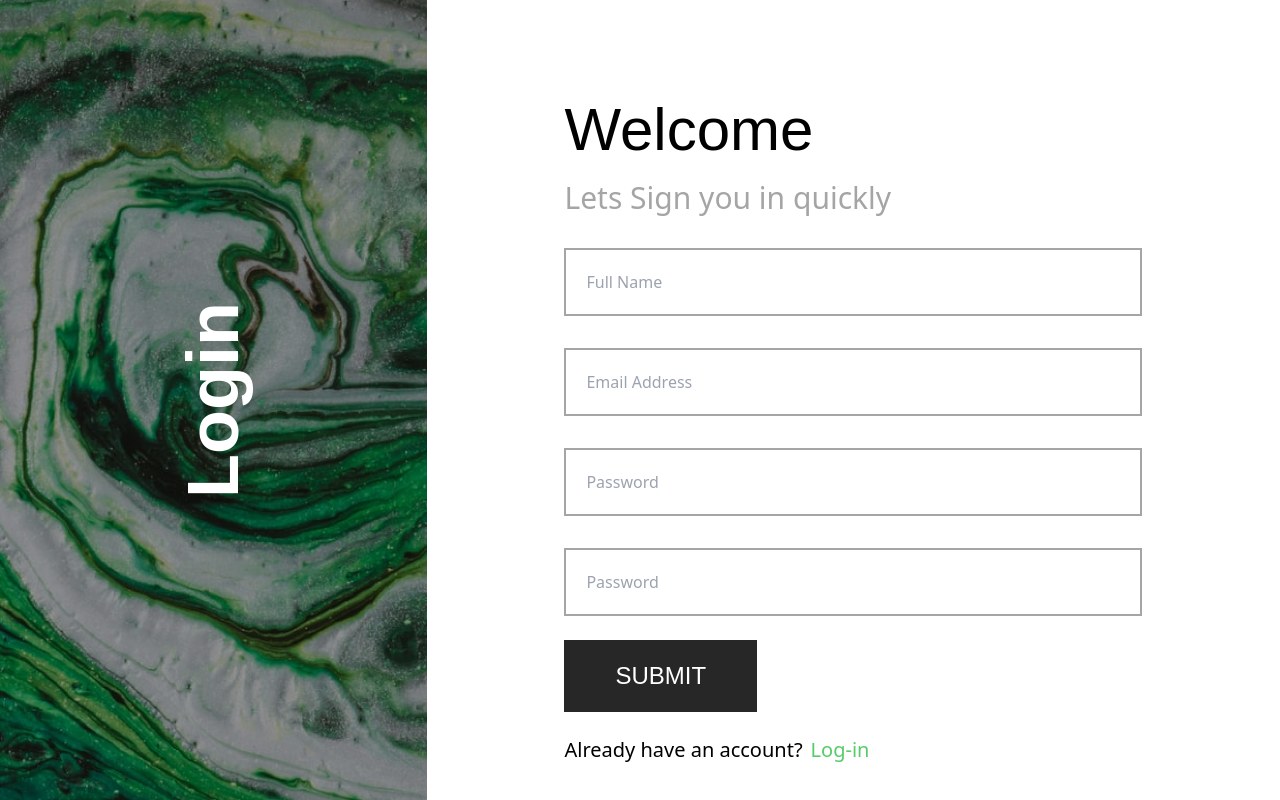
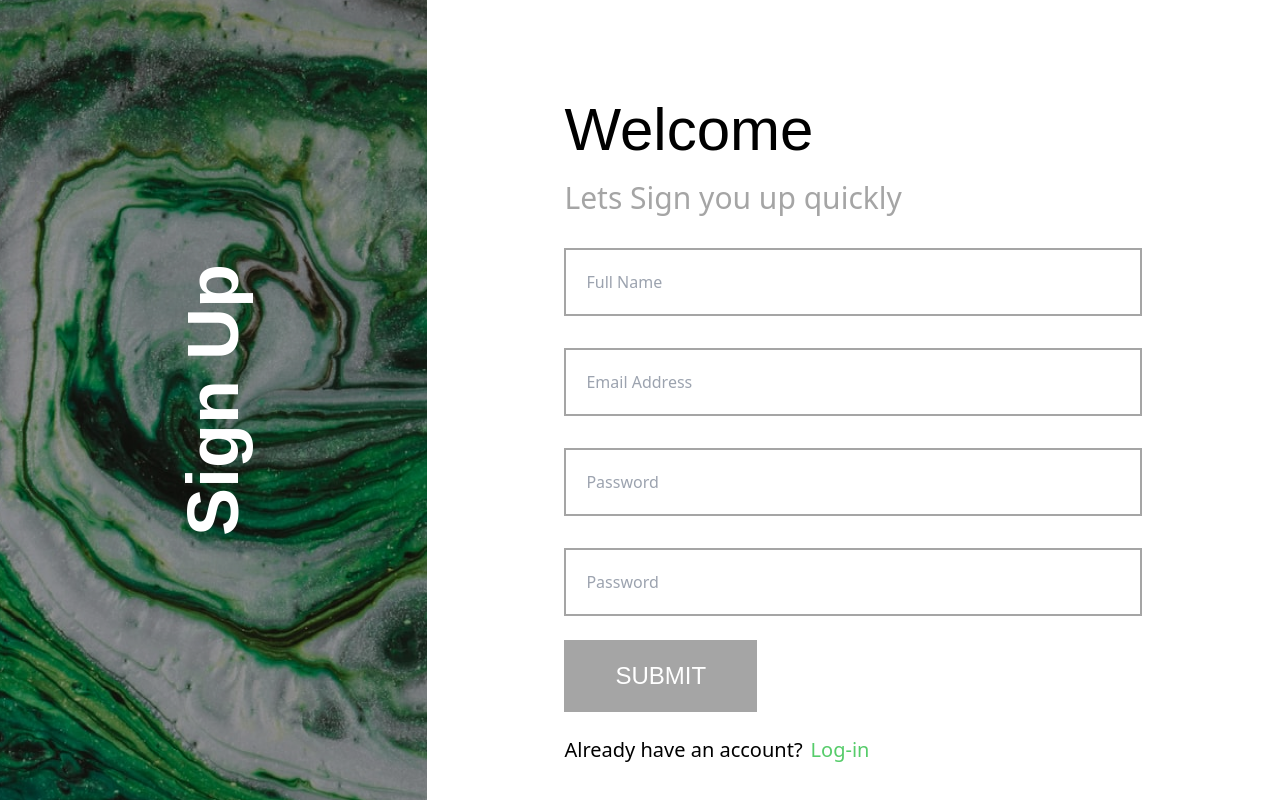
Before and after one commit to ahmdabdula/blog-app, a React (Create React App) app: page /signup in a window 1280 px wide. Built offline with nearby package versions, Linux system fonts and the light colour scheme; a web font is replaced by a local one.

Commit message:
feat: add validation and alert

```diff
--- /dev/null
+++ b/src/components/alerts/alert.tsx
@@ -0,0 +1,32 @@
+import React, { Dispatch, SetStateAction } from "react";
+
+const Alert = ({
+  message,
+  closeAlert,
+}: {
+  message: string | null;
+  closeAlert: Dispatch<SetStateAction<boolean>>;
+}) => {
+  return (
+    <div
+      className="bg-red-100 border border-red-400 text-red-700 px-4 py-3 rounded relative"
+      role="alert"
+    >
+      <strong className="font-bold">Error!</strong>
+      <span className="block sm:inline">{message}</span>
+      <span className="absolute top-0 bottom-0 right-0 px-4 py-3">
+        <svg
+          className="fill-current h-6 w-6 text-red-500"
+          role="button"
+          xmlns="http://www.w3.org/2000/svg"
+          viewBox="0 0 20 20"
+        >
+          <title>Close</title>
+          <path d="M14.348 14.849a1.2 1.2 0 0 1-1.697 0L10 11.819l-2.651 3.029a1.2 1.2 0 1 1-1.697-1.697l2.758-3.15-2.759-3.152a1.2 1.2 0 1 1 1.697-1.697L10 8.183l2.651-3.031a1.2 1.2 0 1 1 1.697 1.697l-2.758 3.152 2.758 3.15a1.2 1.2 0 0 1 0 1.698z" />
+        </svg>
+      </span>
+    </div>
+  );
+};
+
+export default Alert;
--- a/src/components/button/button.tsx
+++ b/src/components/button/button.tsx
@@ -5,8 +5,16 @@ type ButtonProps = {
 } & ButtonHTMLAttributes<HTMLButtonElement>;
 
 const Button: FC<ButtonProps> = ({ name, ...otherProps }) => {
+  let disabledStyle: string;
+  otherProps.disabled
+    ? (disabledStyle = "bg-secondary")
+    : (disabledStyle = "bg-dark hover:bg-primary");
+
   return (
-    <button className="w-2/6  p-5 bg-dark text-white my-6 hover:opacity-90">
+    <button
+      {...otherProps}
+      className={"w-2/6 p-5 text-white my-6 " + disabledStyle}
+    >
       <h1 className="font-lexend text-2xl">{name}</h1>
     </button>
   );
--- a/src/components/forminput/inputbar.tsx
+++ b/src/components/forminput/inputbar.tsx
@@ -1,19 +1,25 @@
-import * as React from "react";
+import { ReactComponentElement, useEffect } from "react";
 import { InputHTMLAttributes, FC } from "react";
-
-const defaultFormFields = {
-  email: "",
-  password: "",
-};
+import { useState } from "react";
 
 type FormInputProps = {
   placeholder: string;
+  valid: boolean;
 } & InputHTMLAttributes<HTMLInputElement>;
 
 const InputBar: FC<FormInputProps> = ({ placeholder, ...otherProps }) => {
+  let border: string;
+  if (otherProps.valid) {
+    border = "border-primary";
+  } else {
+    border = "border-secondary";
+  }
+
   return (
     <input
-      className="w-full border-2 border-secondary p-5 rounded-none mt-8"
+      className={
+        "w-full border-2 p-5 rounded-none mt-8 focus:outline-none " + border
+      }
       placeholder={placeholder}
       {...otherProps}
     ></input>
--- a/src/components/login/login.tsx
+++ b/src/components/login/login.tsx
@@ -1,31 +1,56 @@
-import React, { ChangeEvent, useState } from "react";
-import { Link } from "react-router-dom";
+import React, { ChangeEvent, useEffect, useState } from "react";
+import { Link, useOutletContext } from "react-router-dom";
 import Button from "../button/button";
 import InputBar from "../forminput/inputbar";
-
+import { checkFieldValidation } from "../../utils/formValidation";
+import Alert from "../alerts/alert";
 const defaultFormFields = {
   email: "",
   password: "",
 };
 
+const defaultFormValidation = {
+  email: false,
+  password: false,
+  name: false,
+};
+
 function Login() {
   const [formFields, setFormFields] = useState(defaultFormFields);
+  const [alertMessage, setAlertError] = useState<string>("");
+  const [alertPop, setAlertPop] = useState<boolean>(false);
+  const [formValidation, setFormValidation] = useState(defaultFormValidation);
   const { email, password } = formFields;
+  const DomProps: { heading: string; SetHeading: (arg: string) => {} } =
+    useOutletContext();
+  DomProps.SetHeading("Login");
 
   const handleChange = (event: ChangeEvent<HTMLInputElement>) => {
     const { name, value } = event.target;
+    const { state, message } = checkFieldValidation(name, value);
+    if (!state) {
+      setAlertError(message);
+      setAlertPop(true);
+    } else {
+      setAlertPop(false);
+    }
     setFormFields({ ...formFields, [name]: value });
-    console.log(formFields);
+    setFormValidation({ ...formValidation, [name]: state });
+  };
+
+  const validateForm = (): boolean => {
+    return formValidation.email && formValidation.password ? true : false;
   };
 
   return (
     <div>
       <a className="font-light text-3xl text-secondary">
-        Lets Sign you in quickly
+        Lets Log you in quickly
       </a>
       <InputBar
         placeholder="Email Address"
         type="email"
+        valid={formValidation.email}
         onChange={handleChange}
         required
         name="email"
@@ -34,6 +59,7 @@ function Login() {
 
       <InputBar
         placeholder="Password"
+        valid={formValidation.password}
         type="password"
         required
         onChange={handleChange}
@@ -41,14 +67,17 @@ function Login() {
         value={password}
       ></InputBar>
 
-      <Button name="LOGIN"></Button>
+      <Button disabled={!validateForm()} name="LOGIN"></Button>
 
-      <Link to={"/signup"}>
-        <h1 className="text-xl hover:opacity-75">
-          Don't have an account?
-          <a className="text-primary px-2 ">Sign-up</a>
-        </h1>
-      </Link>
+      <div>
+        <a className="text-xl hover:opacity-75">Don't have an account?</a>
+        <Link className="text-xl text-primary px-2 " to={"/signup"}>
+          Sign-up
+        </Link>
+        {alertPop && (
+          <Alert closeAlert={setAlertPop} message={alertMessage}></Alert>
+        )}
+      </div>
     </div>
   );
 }
--- a/src/components/signup/signup.tsx
+++ b/src/components/signup/signup.tsx
@@ -4,6 +4,8 @@ import Button from "../button/button";
 import InputBar from "../forminput/inputbar";
 import { useOutletContext } from "react-router-dom";
 import { useUser } from "../../routes/authentication/authentication";
+import { checkFieldValidation } from "../../utils/formValidation";
+import Alert from "../alerts/alert";
 
 const defaultFormFields = {
   email: "",
@@ -12,23 +14,52 @@ const defaultFormFields = {
   confirmPassword: "",
 };
 
+const defaultFormValidation = {
+  email: false,
+  password: false,
+  name: false,
+};
+
 function Signup() {
   const [formFields, setFormFields] = useState(defaultFormFields);
+  const [formValidation, setFormValidation] = useState(defaultFormValidation);
+  const [alertMessage, setAlertError] = useState<string>("");
+  const [alertPop, setAlertPop] = useState<boolean>(false);
   const { email, password, name, confirmPassword } = formFields;
+  const DomProps: { heading: string; SetHeading: (arg: string) => {} } =
+    useOutletContext();
+  DomProps.SetHeading("Sign Up");
 
   const handleChange = (event: ChangeEvent<HTMLInputElement>) => {
     const { name, value } = event.target;
+    const { state, message } = checkFieldValidation(name, value);
+    if (!state) {
+      setAlertError(message);
+      setAlertPop(true);
+    } else {
+      setAlertPop(false);
+    }
     setFormFields({ ...formFields, [name]: value });
-    console.log(formFields);
+    setFormValidation({ ...formValidation, [name]: state });
+  };
+
+  const validateForm = (): boolean => {
+    return formValidation.email &&
+      formValidation.name &&
+      formValidation.password &&
+      password == confirmPassword
+      ? true
+      : false;
   };
 
   return (
     <div>
       <a className="font-light text-3xl text-secondary">
-        Lets Sign you in quickly
+        Lets Sign you up quickly
       </a>
       <InputBar
         placeholder="Full Name"
+        valid={formValidation.name}
         type="text"
         onChange={handleChange}
         required
@@ -38,6 +69,7 @@ function Signup() {
 
       <InputBar
         placeholder="Email Address"
+        valid={formValidation.email}
         type="email"
         onChange={handleChange}
         required
@@ -48,6 +80,7 @@ function Signup() {
       <InputBar
         placeholder="Password"
         type="password"
+        valid={formValidation.password}
         required
         onChange={handleChange}
         name="password"
@@ -57,13 +90,14 @@ function Signup() {
       <InputBar
         placeholder="Password"
         type="password"
+        valid={password === confirmPassword && password.length > 0}
         required
         onChange={handleChange}
         name="confirmPassword"
         value={confirmPassword}
       ></InputBar>
 
-      <Button name="SUBMIT"></Button>
+      <Button disabled={!validateForm()} name="SUBMIT"></Button>
 
       <Link to={"/"}>
         <h1 className="text-xl hover:opacity-75">
@@ -71,6 +105,10 @@ function Signup() {
           <a className="text-primary px-2 ">Log-in</a>
         </h1>
       </Link>
+
+      {alertPop && (
+        <Alert closeAlert={setAlertPop} message={alertMessage}></Alert>
+      )}
     </div>
   );
 }
--- a/src/routes/authentication/authentication.tsx
+++ b/src/routes/authentication/authentication.tsx
@@ -10,7 +10,7 @@ function Authentication() {
   return (
     <div className="flex w-full h-full">
       <div className="relative w-2/6 h-full">
-        <h1 className="font-lexend font-bold absolute -rotate-90 z-40 text-7xl text-white top-1/2 left-1/2 -translate-x-1/2 -translate-y-1/2">
+        <h1 className="whitespace-nowrap font-lexend font-bold absolute -rotate-90 z-40 text-7xl text-white top-1/2 left-1/2 -translate-x-1/2 -translate-y-1/2">
           {heading}
         </h1>
         <img
@@ -22,7 +22,7 @@ function Authentication() {
       <div className="flex w-4/6 justify-center p-20 h-full">
         <div className="w-5/6">
           <h1 className="font-dmSerif text-6xl py-5">Welcome</h1>
-          <Outlet context={[heading, SetHeading]} />
+          <Outlet context={{ heading, SetHeading }} />
         </div>
       </div>
     </div>
@@ -30,7 +30,7 @@ function Authentication() {
 }
 
 export function useUser() {
-  return useOutletContext<{}>();
+  return useOutletContext<{ heading: string; SetHeading: () => {} }>();
 }
 
 export default Authentication;
--- /dev/null
+++ b/src/utils/formValidation.tsx
@@ -0,0 +1,50 @@
+import React from "react";
+
+export const validateEmail = (email: string): boolean => {
+  if (
+    String(email)
+      .toLowerCase()
+      .match(
+        /^(([^<>()[\]\\.,;:\s@"]+(\.[^<>()[\]\\.,;:\s@"]+)*)|(".+"))@((\[[0-9]{1,3}\.[0-9]{1,3}\.[0-9]{1,3}\.[0-9]{1,3}\])|(([a-zA-Z\-0-9]+\.)+[a-zA-Z]{2,}))$/
+      )
+  ) {
+    return true;
+  } else return false;
+};
+
+export const validatePassword = (password: string): boolean => {
+  if (password.length > 6) {
+    return true;
+  } else return false;
+};
+
+export const validateText = (text: string): boolean => {
+  if (text.length > 1) {
+    return true;
+  } else return false;
+};
+
+export const checkFieldValidation = (name: string, value: string) => {
+  switch (name) {
+    case "email":
+      if (
+        String(value)
+          .toLowerCase()
+          .match(
+            /^(([^<>()[\]\\.,;:\s@"]+(\.[^<>()[\]\\.,;:\s@"]+)*)|(".+"))@((\[[0-9]{1,3}\.[0-9]{1,3}\.[0-9]{1,3}\.[0-9]{1,3}\])|(([a-zA-Z\-0-9]+\.)+[a-zA-Z]{2,}))$/
+          )
+      ) {
+        return { state: true, message: "success" };
+      } else return { state: false, message: "Email Must be Correct" };
+      break;
+    case "password":
+      if (value.length > 6) {
+        return { state: true, message: "success" };
+      } else
+        return { state: false, message: "Password must be 6 characters long" };
+    default:
+      if (value.length > 0) {
+        return { state: true, message: "success" };
+      } else return { state: true, message: "Name is required" };
+  }
+};
```
